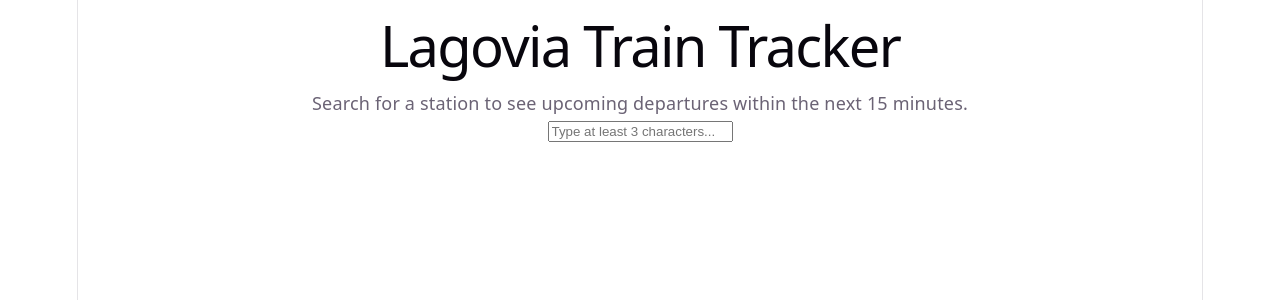
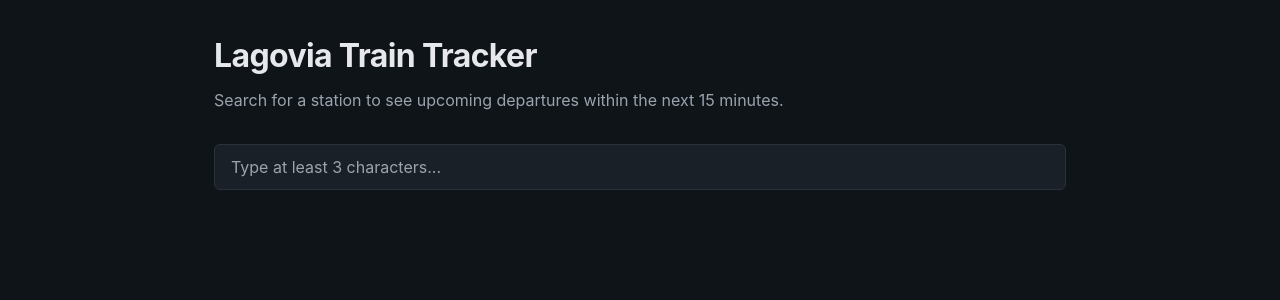
Before and after one commit to NimrahBano2000/lagovia-train-tracker, a React app in the folder frontend/: page / in a window 1280 px wide. Shown: the top 300 px of the page. Built offline with nearby package versions, Linux system fonts and the light colour scheme; the HTML template or start-up script is replaced by a standard one.

Commit message:
apply dark departure-board theme and refactor to CSS classes

```diff
--- a/frontend/src/App.jsx
+++ b/frontend/src/App.jsx
@@ -68,7 +68,7 @@ function App() {
 
       {isTooShort && <p>Keep typing — need at least 3 characters.</p>}
       {loading && <p>Loading…</p>}
-      {error && <p style={{ color: 'red' }}>Error: {error}</p>}
+      {error && <p className="status-error">Error: {error}</p>}
       {noResults && <p>No departures in the next 15 minutes for "{query}".</p>}
 
       {hasSearched && departures.length > 0 && (
@@ -92,15 +92,15 @@ function App() {
                   {deps.map((d) => (
                     <tr
                       key={`${d.train_number}-${d.scheduled_time_utc}-${d.station}`}
-                      style={d.canceled ? { textDecoration: 'line-through', opacity: 0.6 } : undefined}
+                      className={d.canceled ? 'canceled-row' : ''}
                     >
                       <td>{d.train_number}</td>
                       <td>{d.destination}</td>
                       <td>{d.scheduled_time_local}</td>
                       <td>
                         {d.delay_minutes > 0
-                          ? <span style={{ color: 'orange' }}>+{d.delay_minutes} min</span>
-                          : 'on time'}
+                          ? <span className="delay">+{d.delay_minutes} min</span>
+                          : <span className="on-time">on time</span>}
                       </td>
                       <td>{d.platform || '—'}</td>
                     </tr>
--- a/frontend/src/index.css
+++ b/frontend/src/index.css
@@ -1,111 +1,133 @@
+/* ---------- Design tokens ----------
+   Defined as CSS custom properties so a future theme switch is one place. */
    :root {
-  --text: #6b6375;
-  --text-h: #08060d;
-  --bg: #fff;
-  --border: #e5e4e7;
-  --code-bg: #f4f3ec;
-  --accent: #aa3bff;
-  --accent-bg: rgba(170, 59, 255, 0.1);
-  --accent-border: rgba(170, 59, 255, 0.5);
-  --social-bg: rgba(244, 243, 236, 0.5);
-  --shadow:
-    rgba(0, 0, 0, 0.1) 0 10px 15px -3px, rgba(0, 0, 0, 0.05) 0 4px 6px -2px;
-
-  --sans: system-ui, 'Segoe UI', Roboto, sans-serif;
-  --heading: system-ui, 'Segoe UI', Roboto, sans-serif;
-  --mono: ui-monospace, Consolas, monospace;
-
-  font: 18px/145% var(--sans);
-  letter-spacing: 0.18px;
-  color-scheme: light dark;
-  color: var(--text);
-  background: var(--bg);
-  font-synthesis: none;
-  text-rendering: optimizeLegibility;
-  -webkit-font-smoothing: antialiased;
-  -moz-osx-font-smoothing: grayscale;
-
-  @media (max-width: 1024px) {
-    font-size: 16px;
-  }
+    --bg: #0f1419;
+    --bg-elevated: #1a2027;
+    --bg-row-alt: #161c22;
+    --border: #2a3138;
+    --text: #e6e8eb;
+    --text-muted: #9aa4ae;
+    --accent: #5b9bd5;
+    --warning: #f4a261;
+    --error: #e76f51;
   }
 
-@media (prefers-color-scheme: dark) {
-  :root {
-    --text: #9ca3af;
-    --text-h: #f3f4f6;
-    --bg: #16171d;
-    --border: #2e303a;
-    --code-bg: #1f2028;
-    --accent: #c084fc;
-    --accent-bg: rgba(192, 132, 252, 0.15);
-    --accent-border: rgba(192, 132, 252, 0.5);
-    --social-bg: rgba(47, 48, 58, 0.5);
-    --shadow:
-      rgba(0, 0, 0, 0.4) 0 10px 15px -3px, rgba(0, 0, 0, 0.25) 0 4px 6px -2px;
-  }
-
-  #social .button-icon {
-    filter: invert(1) brightness(2);
-  }
+  * {
+    box-sizing: border-box;
   }
 
   body {
     margin: 0;
+    background: var(--bg);
+    color: var(--text);
+    font-family: -apple-system, BlinkMacSystemFont, 'Segoe UI', Roboto, sans-serif;
+    font-size: 16px;
+    line-height: 1.5;
+    min-height: 100vh;
   }
 
-#root {
-  width: 1126px;
-  max-width: 100%;
+  /* ---------- Layout ---------- */
+  .container {
+    max-width: 900px;
     margin: 0 auto;
-  text-align: center;
-  border-inline: 1px solid var(--border);
-  min-height: 100svh;
-  display: flex;
-  flex-direction: column;
-  box-sizing: border-box;
-}
-
-h1,
-h2 {
-  font-family: var(--heading);
-  font-weight: 500;
-  color: var(--text-h);
+    padding: 2rem 1.5rem;
   }
 
   h1 {
-  font-size: 56px;
-  letter-spacing: -1.68px;
-  margin: 32px 0;
-  @media (max-width: 1024px) {
-    font-size: 36px;
-    margin: 20px 0;
-  }
-}
-h2 {
-  font-size: 24px;
-  line-height: 118%;
-  letter-spacing: -0.24px;
-  margin: 0 0 8px;
-  @media (max-width: 1024px) {
-    font-size: 20px;
-  }
-}
-p {
-  margin: 0;
+    font-size: 2rem;
+    margin: 0 0 0.5rem;
+    letter-spacing: -0.02em;
   }
 
-code,
-.counter {
-  font-family: var(--mono);
-  display: inline-flex;
-  border-radius: 4px;
-  color: var(--text-h);
+  h2 {
+    font-size: 1.1rem;
+    margin: 1.5rem 0 0.5rem;
+    color: var(--accent);
+    font-weight: 600;
   }
 
-code {
-  font-size: 15px;
-  line-height: 135%;
-  padding: 4px 8px;
-  background: var(--code-bg);
+  p {
+    margin: 0 0 1rem;
+    color: var(--text-muted);
   }
+
+  /* ---------- Search input ---------- */
+  input[type="text"] {
+    width: 100%;
+    padding: 0.75rem 1rem;
+    font-size: 1rem;
+    font-family: inherit;
+    background: var(--bg-elevated);
+    border: 1px solid var(--border);
+    border-radius: 6px;
+    color: var(--text);
+    margin: 1rem 0;
+    transition: border-color 0.15s, box-shadow 0.15s;
+  }
+
+  input[type="text"]:focus {
+    outline: none;
+    border-color: var(--accent);
+    box-shadow: 0 0 0 3px rgba(91, 155, 213, 0.18);
+  }
+
+  input[type="text"]::placeholder {
+    color: var(--text-muted);
+  }
+
+  /* ---------- Status messages ---------- */
+  .status-error {
+    color: var(--error);
+  }
+
+  /* ---------- Departure tables ---------- */
+  .station-group {
+    margin: 1.5rem 0;
+  }
+
+  table {
+    width: 100%;
+    border-collapse: collapse;
+    background: var(--bg-elevated);
+    border: 1px solid var(--border);
+    border-radius: 6px;
+    overflow: hidden;
+  }
+
+  th, td {
+    text-align: left;
+    padding: 0.75rem 1rem;
+    border-bottom: 1px solid var(--border);
+  }
+
+  th {
+    background: var(--bg);
+    font-weight: 600;
+    font-size: 0.75rem;
+    text-transform: uppercase;
+    letter-spacing: 0.05em;
+    color: var(--text-muted);
+  }
+
+  tbody tr:last-child td {
+    border-bottom: none;
+  }
+
+  tbody tr:nth-child(even) {
+    background: var(--bg-row-alt);
+  }
+
+  /* Delay and canceled cell modifiers */
+  .delay {
+    color: var(--warning);
+    font-weight: 500;
+  }
+
+  .on-time {
+    color: var(--text-muted);
+  }
+
+  .canceled-row {
+    text-decoration: line-through;
+    opacity: 0.5;
+  }
```
Lines whose indentation alone changed are shown as unchanged.
